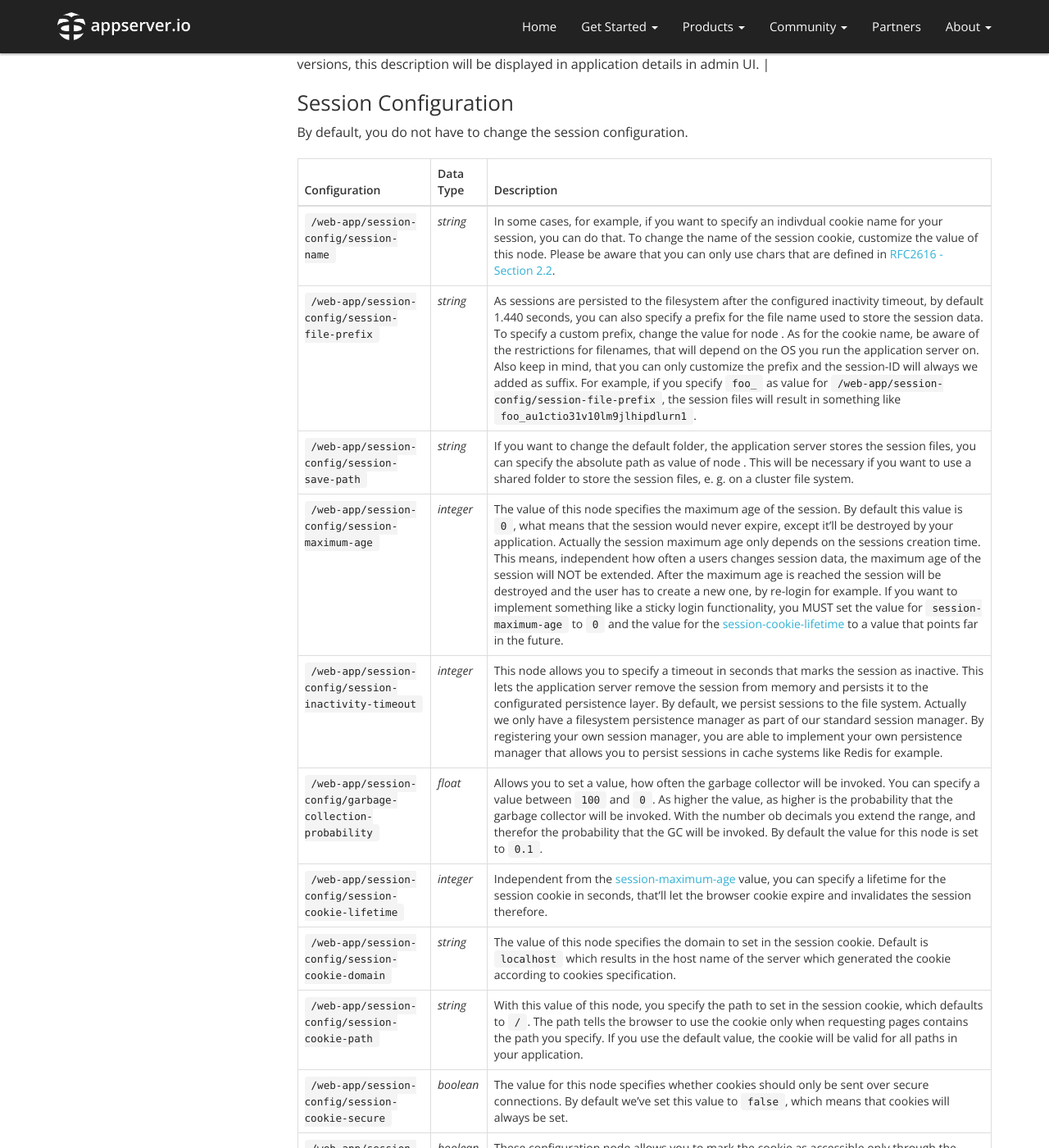
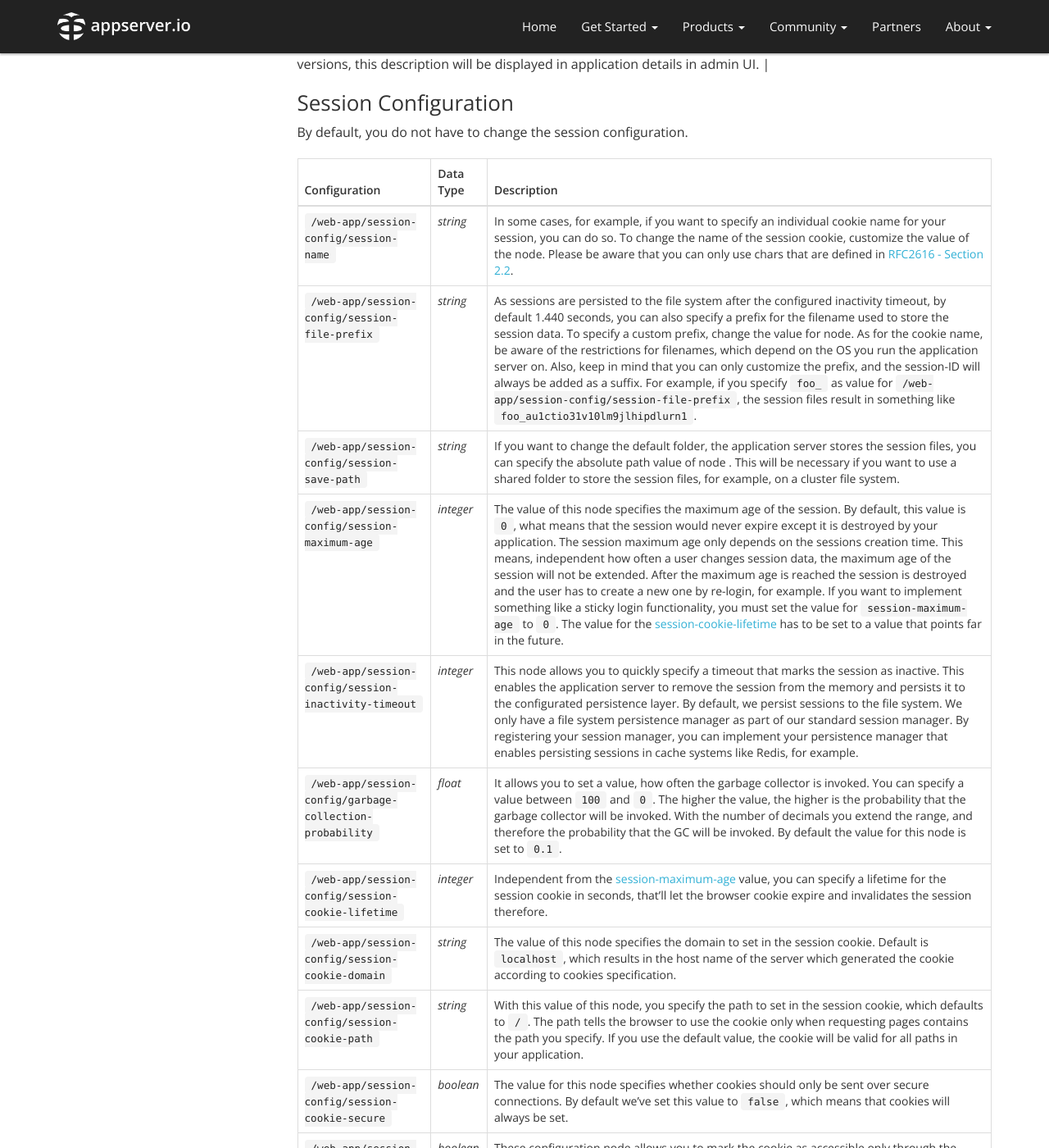
Before and after one commit to appserver-io/appserver, a Jekyll site: the page built from _docs/servlet-engine.md, in a window 1280 px wide and 1400 px high, scrolled down 4399 px. Shown: the whole window at 82% size. Built offline with Jekyll 4.4.1, drawn with Linux system fonts in a browser that asks for light colours; nearby versions of some CDN libraries; library files that are not in the unit come from our copies; Markdown is read by kramdown in place of the engine named in the settings; some of the changed text lies outside the part shown.

Commit message:
Update servlet-engine.md
Changes until line 487.

```diff
--- a/_docs/servlet-engine.md
+++ b/_docs/servlet-engine.md
@@ -260,7 +260,8 @@ of key/value pair whereas the first value will be the key you load the value wit
 we register a the path to our resources file `WEB-INF/resources.ini` with the key `resourceFile` in our
 servlet configuration. Afterwards, we load the path from the servlet configuration in the `ìnit()` method.
 
-> You might think, that it does not make sense specifying such values in an annotation. Keep in mind that you can > overwrite these values in an XML configuration. So, the values specified in the annotation are some kind of
+> You might think it does not make sense specifying such values in an annotation. Keep in mind that you can
+> overwrite these values in an XML configuration. So, the values specified in the annotation are some kind of
 > default values. We will see an example of how we can overwrite these values in an XML configuration, later.
 
 ## Starting a Session
@@ -478,14 +479,14 @@ By default, you do not have to change the session configuration.
 
 | Configuration | Data Type | Description |
 | ----------| ----------- | ----------- |
-|`/web-app/session-config/session-name` | *string* | In some cases, for example, if you want to specify an indivdual cookie name for your session, you can do that. To change the name of the session cookie, customize the value of this node. Please be aware that you can only use chars that are defined in [RFC2616 - Section 2.2](http://tools.ietf.org/html/rfc2616#section-2.2). |
-|`/web-app/session-config/session-file-prefix` | *string* | As sessions are persisted to the filesystem after the configured inactivity timeout, by default 1.440 seconds, you can also specify a prefix for the file name used to store the session data. To specify a custom prefix, change the value for node . As for the cookie name, be aware of the restrictions for filenames, that will depend on the OS you run the application server on. Also keep in mind, that you can only customize the prefix and the session-ID will always we added as suffix. For example, if you specify `foo_` as value for `/web-app/session-config/session-file-prefix`, the session files will result in something like `foo_au1ctio31v10lm9jlhipdlurn1`. |
-| `/web-app/session-config/session-save-path` | *string* | If you want to change the default folder, the application server stores the session files, you can specify the absolute path as value of node . This will be necessary if you want to use a shared folder to store the session files, e. g. on a cluster file system. |
-| `/web-app/session-config/session-maximum-age` | *integer* | The value of this node specifies the maximum age of the session. By default this value is `0`, what means that the session would never expire, except it'll be destroyed by your application. Actually the session maximum age only depends on the sessions creation time. This means, independent how often a users changes session data, the maximum age of the session will NOT be extended. After the maximum age is reached the session will be destroyed and the user has to create a new one, by re-login for example. If you want to implement something like a sticky login functionality, you MUST set the value for `session-maximum-age` to `0` and the value for the [session-cookie-lifetime](#web-appsession-configsession-cookie-lifetime) to a value that points far in the future. |
-| `/web-app/session-config/session-inactivity-timeout` | *integer* | This node allows you to specify a timeout in seconds that marks the session as inactive. This lets the application server remove the session from memory and persists it to the configurated persistence layer. By default, we persist sessions to the file system. Actually we only have a filesystem persistence manager as part of our standard session manager. By registering your own session manager, you are able to implement your own persistence manager that allows you to persist sessions in cache systems like Redis for example. |
-| `/web-app/session-config/garbage-collection-probability` | *float* | Allows you to set a value, how often the garbage collector will be invoked. You can specify a value between `100` and `0`. As higher the value, as higher is the probability that the garbage collector will be invoked. With the number ob decimals you extend the range, and therefor the probability that the GC will be invoked. By default the value for this node is set to `0.1`.
+|`/web-app/session-config/session-name` | *string* | In some cases, for example, if you want to specify an individual cookie name for your session, you can do so. To change the name of the session cookie, customize the value of the node. Please be aware that you can only use chars that are defined in [RFC2616 - Section 2.2](http://tools.ietf.org/html/rfc2616#section-2.2). |
+|`/web-app/session-config/session-file-prefix` | *string* | As sessions are persisted to the file system after the configured inactivity timeout, by default 1.440 seconds, you can also specify a prefix for the filename used to store the session data. To specify a custom prefix, change the value for node. As for the cookie name, be aware of the restrictions for filenames, which depend on the OS you run the application server on. Also, keep in mind that you can only customize the prefix, and the session-ID will always be added as a suffix. For example, if you specify `foo_` as value for `/web-app/session-config/session-file-prefix`, the session files result in something like `foo_au1ctio31v10lm9jlhipdlurn1`. |
+| `/web-app/session-config/session-save-path` | *string* | If you want to change the default folder, the application server stores the session files, you can specify the absolute path value of node . This will be necessary if you want to use a shared folder to store the session files, for example, on a cluster file system. |
+| `/web-app/session-config/session-maximum-age` | *integer* | The value of this node specifies the maximum age of the session. By default, this value is `0`, what means that the session would never expire except it is destroyed by your application. The session maximum age only depends on the sessions creation time. This means, independent how often a user changes session data, the maximum age of the session will not be extended. After the maximum age is reached the session is destroyed and the user has to create a new one by re-login, for example. If you want to implement something like a sticky login functionality, you must set the value for `session-maximum-age` to `0`. The value for the [session-cookie-lifetime](#web-appsession-configsession-cookie-lifetime) has to be set to a value that points far in the future. |
+| `/web-app/session-config/session-inactivity-timeout` | *integer* | This node allows you to quickly specify a timeout that marks the session as inactive. This enables the application server to remove the session from the memory and persists it to the configurated persistence layer. By default, we persist sessions to the file system.  We only have a file system persistence manager as part of our standard session manager. By registering your session manager, you can implement your persistence manager that enables persisting sessions in cache systems like Redis, for example. |
+| `/web-app/session-config/garbage-collection-probability` | *float* | It allows you to set a value, how often the garbage collector is invoked. You can specify a value between `100` and `0`. The higher the value, the higher is the probability that the garbage collector will be invoked. With the number of decimals you extend the range, and therefore the probability that the GC will be invoked. By default the value for this node is set to `0.1`.
 | `/web-app/session-config/session-cookie-lifetime` | *integer* | Independent from the [session-maximum-age](#web-appsession-configsession-maximum-age-integer) value, you can specify a lifetime for the session cookie in seconds, that'll let the browser cookie expire and invalidates the session therefore. |
-| `/web-app/session-config/session-cookie-domain` | *string* | The value of this node specifies the domain to set in the session cookie. Default is `localhost` which results in the host name of the server which generated the cookie according to cookies specification. |
+| `/web-app/session-config/session-cookie-domain` | *string* | The value of this node specifies the domain to set in the session cookie. Default is `localhost`, which results in the host name of the server which generated the cookie according to cookies specification. |
 | `/web-app/session-config/session-cookie-path` | *string* | With this value of this node, you specify the path to set in the session cookie, which defaults to `/`. The path tells the browser to use the cookie only when requesting pages contains the path you specify. If you use the default value, the cookie will be valid for all paths in your application. |
 | `/web-app/session-config/session-cookie-secure` | *boolean* | The value for this node specifies whether cookies should only be sent over secure connections. By default we've set this value to `false`, which means that cookies will always be set. |
 | `/web-app/session-config/session-http-only` | *boolean* | These configuration node allows you to mark the cookie as accessible only through the HTTP protocol. Setting this value to `true` makes the cookie inaccessible by scripting languages, such as JavaScript. This will effectively reduce identity theft through XSS attacks. Keep in mind, that although it is not supported by all browsers. By default, this value is set to `false`. |
```
Also changed, not shown: other parts of _docs/servlet-engine.md (+2 -2 lines).
